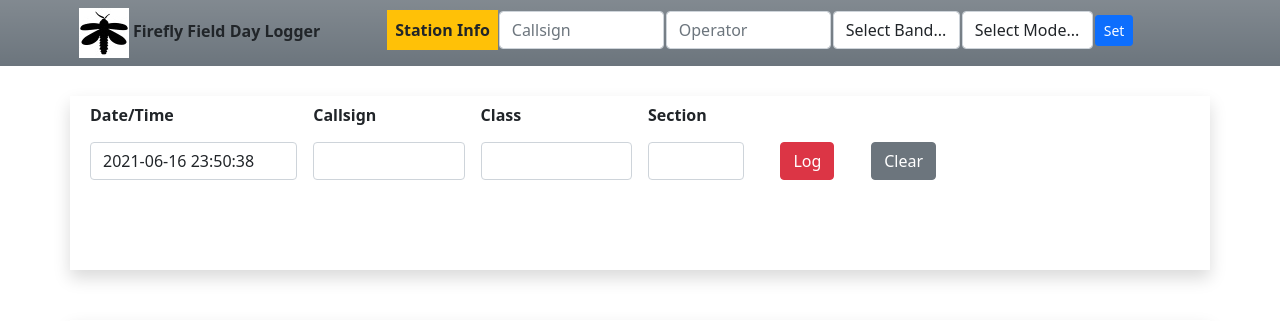
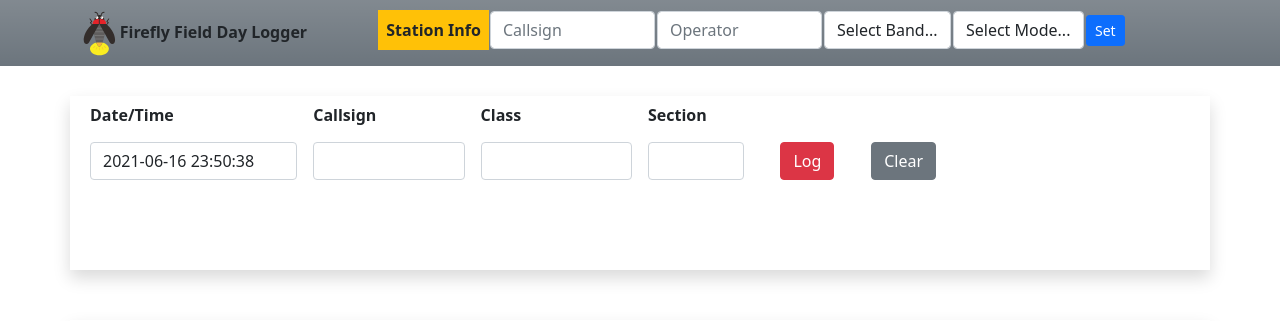
Before and after one commit to jxmx/firefly-logger, a PHP site: page / in a window 1280 px wide. Shown: the top 321 px of the page. Run offline with PHP 8.4, Linux system fonts and the light colour scheme; data that the repository does not hold is empty.

Commit message:
use SVG for logo

```diff
--- a/editqso.php
+++ b/editqso.php
@@ -23,7 +23,7 @@ $qry = "SELECT * FROM qso WHERE qkey=" . $qkey;
 	<title>Edit QSO - Firefly Field Day Logger</title>
 	<link href="css/bootstrap.min.css" rel="stylesheet">
 	<link href="css/local.css" rel="stylesheet">
-	<link rel="shortcut icon" href="img/firefly-logo.jpg">
+	<link rel="shortcut icon" href="img/firefly.svg" sizes="any" type="image/svg+xml">
 
 </head>
 <body>
--- a/index.html
+++ b/index.html
@@ -6,8 +6,7 @@
 	<link href="css/bootstrap.min.css" rel="stylesheet">
 	<link href="css/jquery.typeahead.min.css" rel="stylesheet">
 	<link href="css/local.css" rel="stylesheet">
-	<link rel="shortcut icon" href="img/firefly-logo.jpg">
-
+	<link rel="shortcut icon" href="img/firefly.svg" sizes="any" type="image/svg+xml">
 </head>
 <body>
 <svg xmlns="http://www.w3.org/2000/svg" style="display: none;">
@@ -25,7 +24,7 @@
 	<div class="container-fluid bg-secondary bg-gradient">
 		<div class="d-flex justify-content-evenly">
 			<div class="align-self-center">
-				<img src="img/firefly-logo.jpg"> <b>Firefly Field Day Logger</b>
+				<img src="img/firefly.svg" height="45px"> <b>Firefly Field Day Logger</b>
 			</div>
 			<div class="align-self-center">
 				<form id="stationset" name="stationset">
```
Also changed, not shown: img/firefly-logo.jpg (deleted), img/firefly.svg (added).
